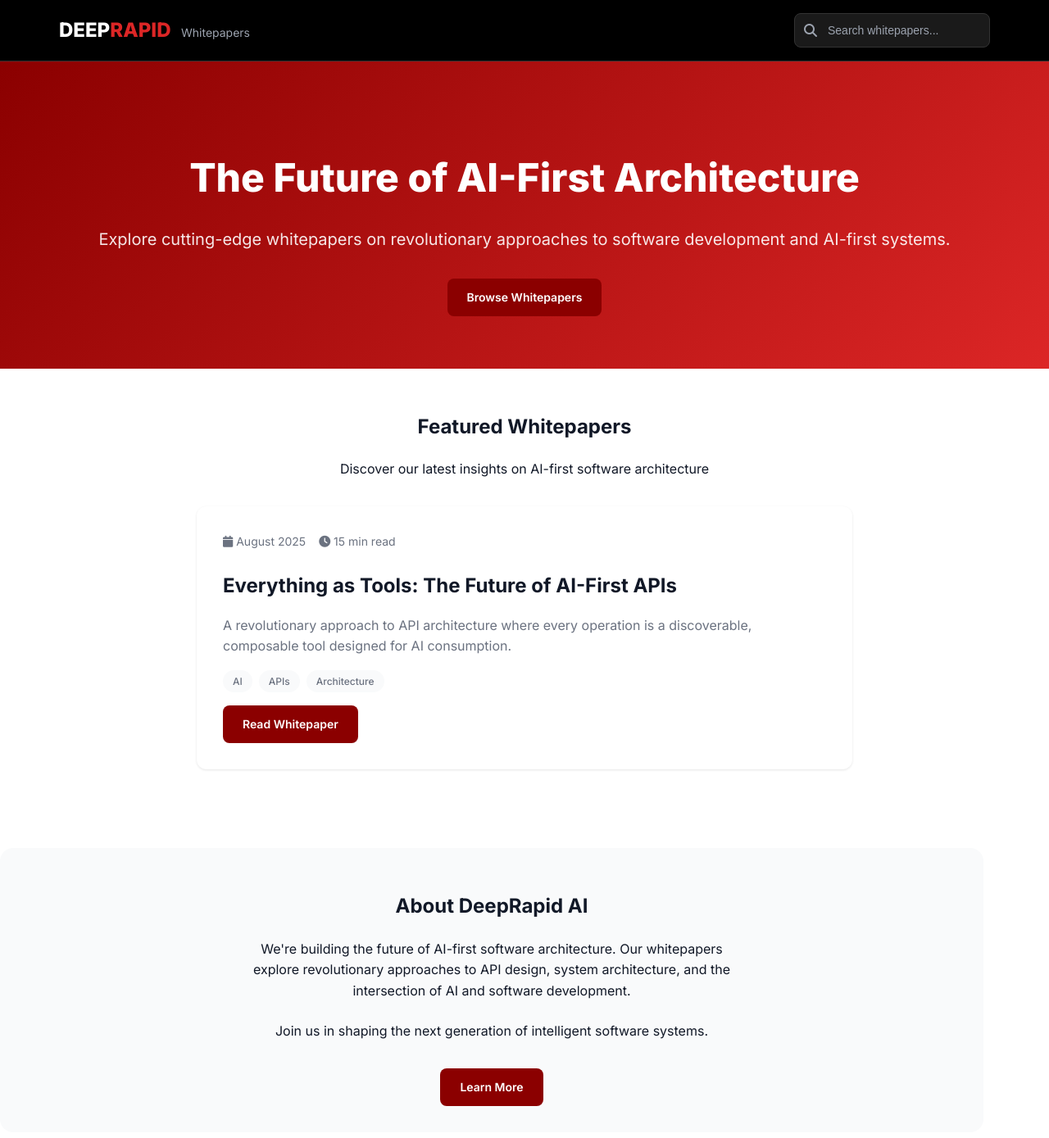
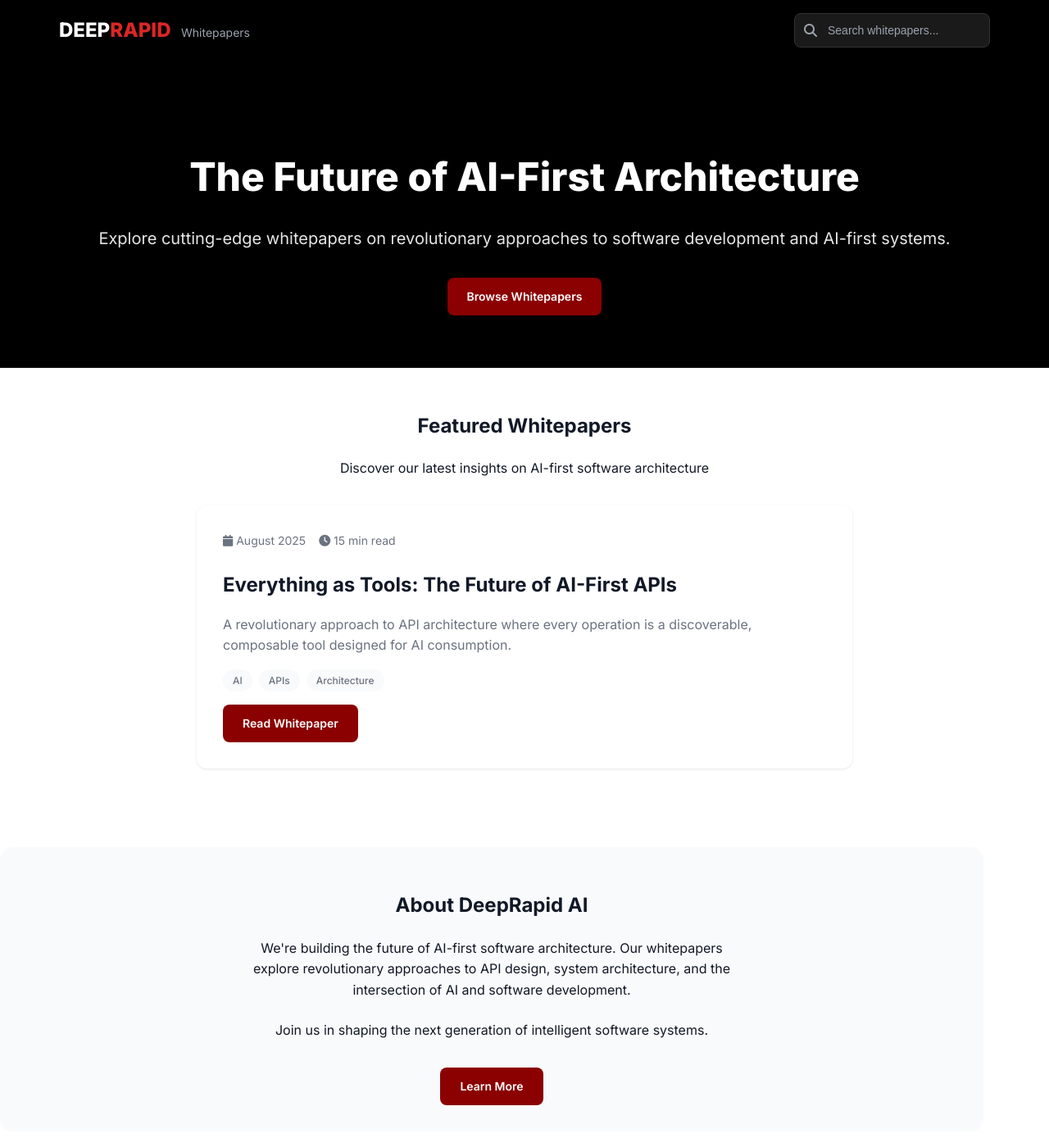
Before and after one commit to deeprapid/whitepapers, a Jekyll site: the page built from index.html, in a window 1280 px wide and 1400 px high. Shown: the top 1389 px of the window at 82% size. Built offline with Jekyll 4.4.1, drawn with Linux system fonts in a browser that asks for light colours; the list of posts is cut into pages by our own code; comment, search, counter and statistics services are not loaded.

Commit message:
Make hero section black like header and remove header border

```diff
--- a/assets/css/main.scss
+++ b/assets/css/main.scss
@@ -86,7 +86,7 @@ body {
   top: 0;
   background: #000000;
   backdrop-filter: blur(10px);
-  border-bottom: 1px solid #333;
+
   z-index: 1000;
   padding: 1rem 0;
 
@@ -203,7 +203,7 @@ body {
 
 // Hero section
 .hero {
-  background: linear-gradient(135deg, $primary-color 0%, $primary-hover 100%);
+  background: #000000;
   color: white;
   padding: 4rem 0;
   text-align: center;
```
